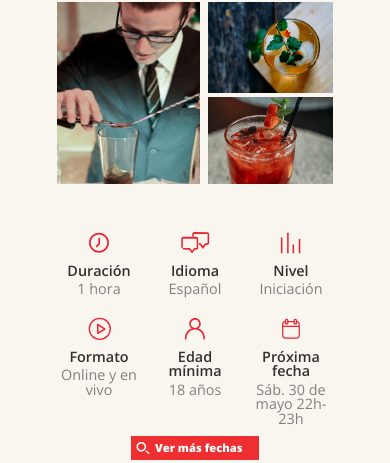
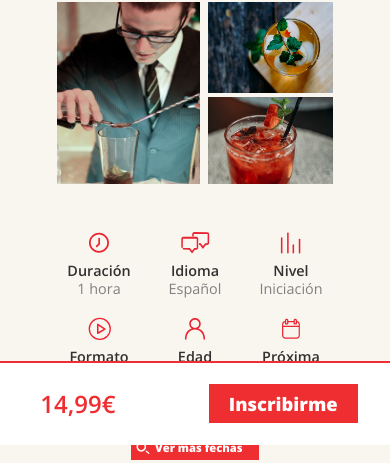
Before and after one commit to alejandroclose/masterclass, a Gatsby site: page / in a window 390 px wide. Shown: the part 399-862 px from the top of the page. Built offline with nearby package versions, Linux system fonts and the light colour scheme; Gatsby itself is replaced by a stand-in of ours.

Commit message:
added bottom bar in mobile view

```diff
--- a/src/components/classbar.css
+++ b/src/components/classbar.css
@@ -125,6 +125,10 @@
   left: 7rem;
 }
 
+.classbar-bottom {
+  display: none;
+}
+
 @media only screen and (max-width: 767px) {
   .classbar {
     height: 8rem;
@@ -169,6 +173,48 @@
     display: none;
   }
 
+  .classbar-bottom {
+    font-family: "Open Sans", sans-serif;
+    display: flex;
+    flex-direction: row;
+    justify-content: space-around;
+    position: fixed;
+    width: 100vw;
+    bottom: 0;
+    height: 10vh;
+    background-color: white;
+    border-top: 2px solid #ee2e30;
+  }
+
+  .classbar-bottom-pricing {
+    display: flex;
+    align-items: center;
+  }
+
+  .classbar-bottom-price {
+    width: 6rem;
+    font-weight: 600;
+    font-size: 1.5rem;
+    color: #ee2e30;
+    margin: 0.5rem;
+  }
+
+  .classbar-bottom-cta {
+    display: flex;
+    align-items: center;
+    text-decoration: none;
+  }
+
+  .classbar-bottom-cta button {
+    cursor: pointer;
+    font-weight: 800;
+    font-size: 1.15rem;
+    background-color: #ee2e30;
+    border: none;
+    padding: 0.5rem 1.25rem;
+    color: white;
+  }
+
   .bocadillo-top {
     position: absolute;
 top: 8rem;
--- a/src/components/classbar.js
+++ b/src/components/classbar.js
@@ -36,6 +36,14 @@ const Classbar = props => {
             <button>{props.cta}</button>
           </a>
         </div>
+        <div className="classbar-bottom">
+        <div className="classbar-bottom-pricing">
+            <div className="classbar-bottom-price">{props.price}</div>
+          </div>
+          <a target="_blank" className="classbar-bottom-cta" href={props.link}>
+            <button>{props.cta}</button>
+          </a>
+        </div>
       </div>
     </>
   )
```
